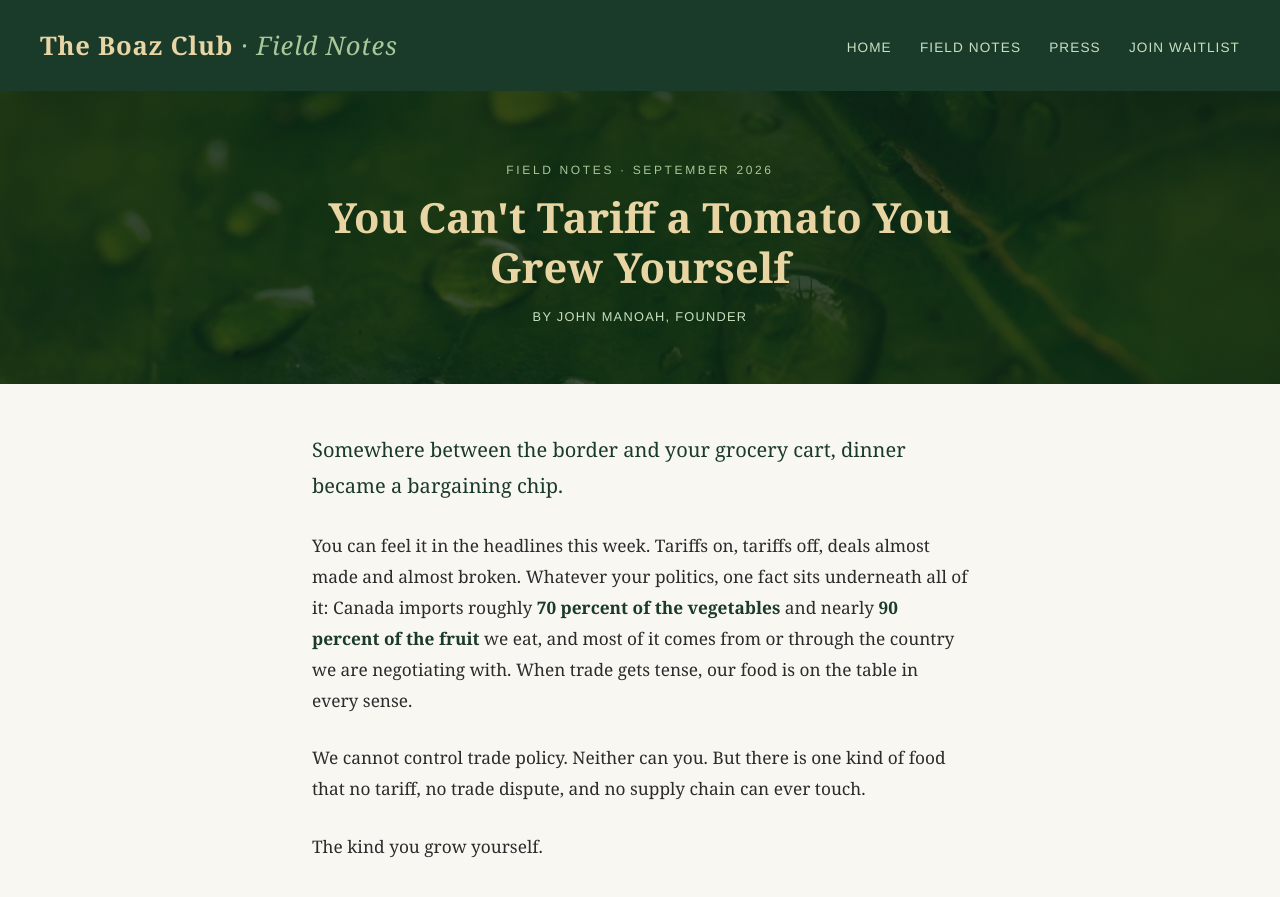
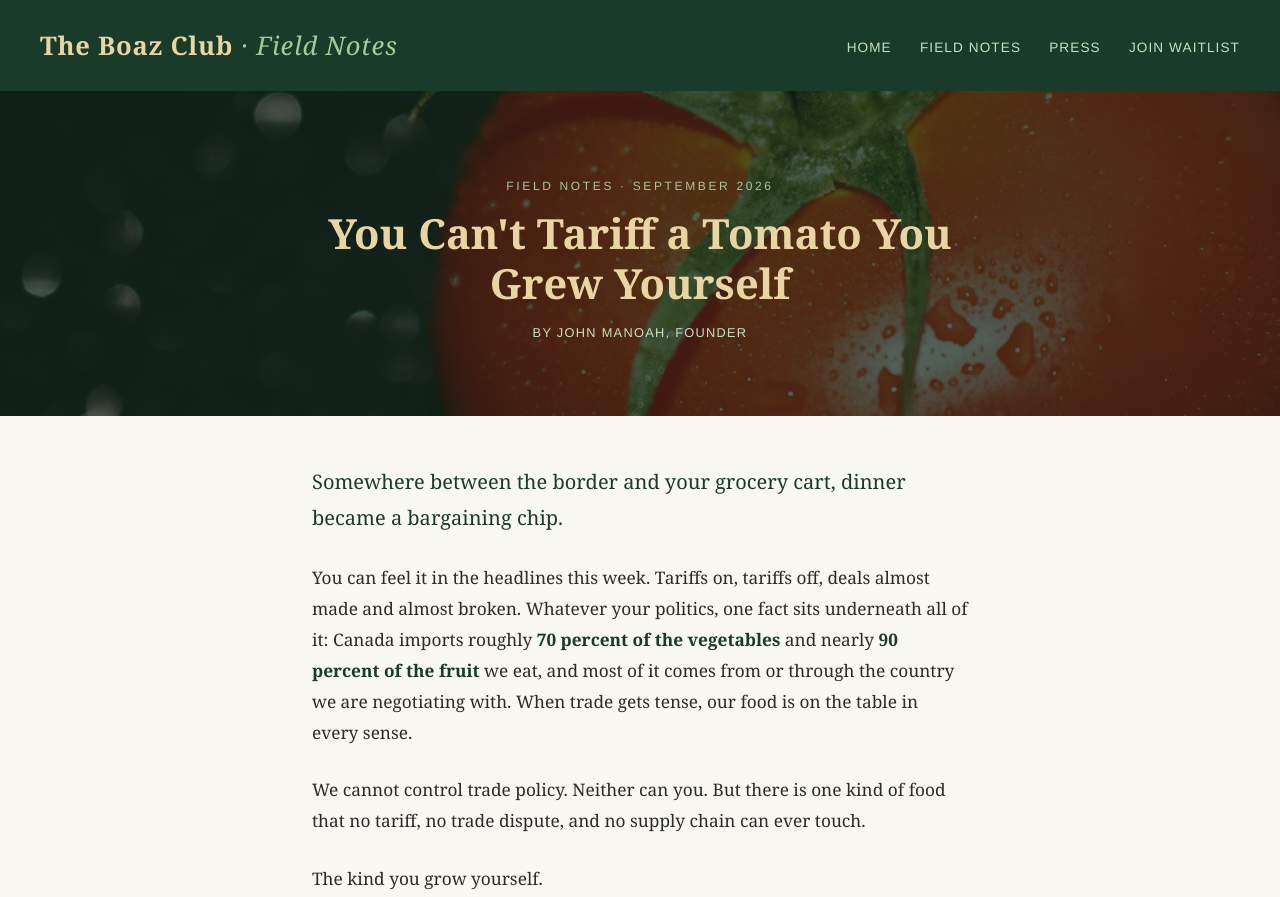
Before and after one commit to jms-1005/boaz-website, a plain HTML site: page blog/cant-tariff-a-tomato.html in a window 1280 px wide. Shown: the top 897 px of the page. Drawn offline with Linux system fonts and the light colour scheme.

Commit message:
Tariff post: tomato photo hero banner + og image
Co-Authored-By: Claude Fable 5 <noreply@anthropic.com>
Claude-Session: https://claude.ai/code/session_01NC8VC6tPD4hE4zJjzWjw9x

```diff
--- a/blog/cant-tariff-a-tomato.html
+++ b/blog/cant-tariff-a-tomato.html
@@ -12,7 +12,7 @@
   <meta property="og:title" content="You Can't Tariff a Tomato You Grew Yourself" />
   <meta property="og:description" content="As trade tensions put food on the bargaining table, there is one kind of food no dispute can touch: the kind you grow yourself." />
   <meta property="og:url" content="https://www.boaz.club/blog/cant-tariff-a-tomato.html" />
-  <meta property="og:image" content="https://www.boaz.club/og-image.jpg" />
+  <meta property="og:image" content="https://www.boaz.club/blog/tariff-tomato-hero.jpg" />
   <script type="application/ld+json">
   {
     "@context": "https://schema.org",
@@ -22,6 +22,7 @@
     "url": "https://www.boaz.club/blog/cant-tariff-a-tomato.html",
     "datePublished": "2026-09-11",
     "author": {"@type": "Person", "name": "John Manoah"},
+    "image": "https://www.boaz.club/blog/tariff-tomato-hero.jpg",
     "publisher": {"@type": "Organization", "name": "The Boaz Club", "url": "https://www.boaz.club"}
   }
   </script>
@@ -44,10 +45,10 @@
 
     .hero {
       background:
-        linear-gradient(rgba(14, 35, 24, 0.8), rgba(14, 35, 24, 0.8)),
-        url('field-notes-hero.jpg') center / cover no-repeat;
+        linear-gradient(rgba(14, 35, 24, 0.72), rgba(14, 35, 24, 0.72)),
+        url('tariff-tomato-hero.jpg') center 40% / cover no-repeat;
       background-color: #1a3a2a;
-      text-align: center; padding: 72px 32px 60px;
+      text-align: center; padding: 88px 32px 76px;
     }
     .hero .eyebrow {
       font-family: 'Helvetica Neue', Arial, sans-serif; font-size: 0.75rem;
```
Also changed, not shown: blog/tariff-tomato-hero.jpg (added).
